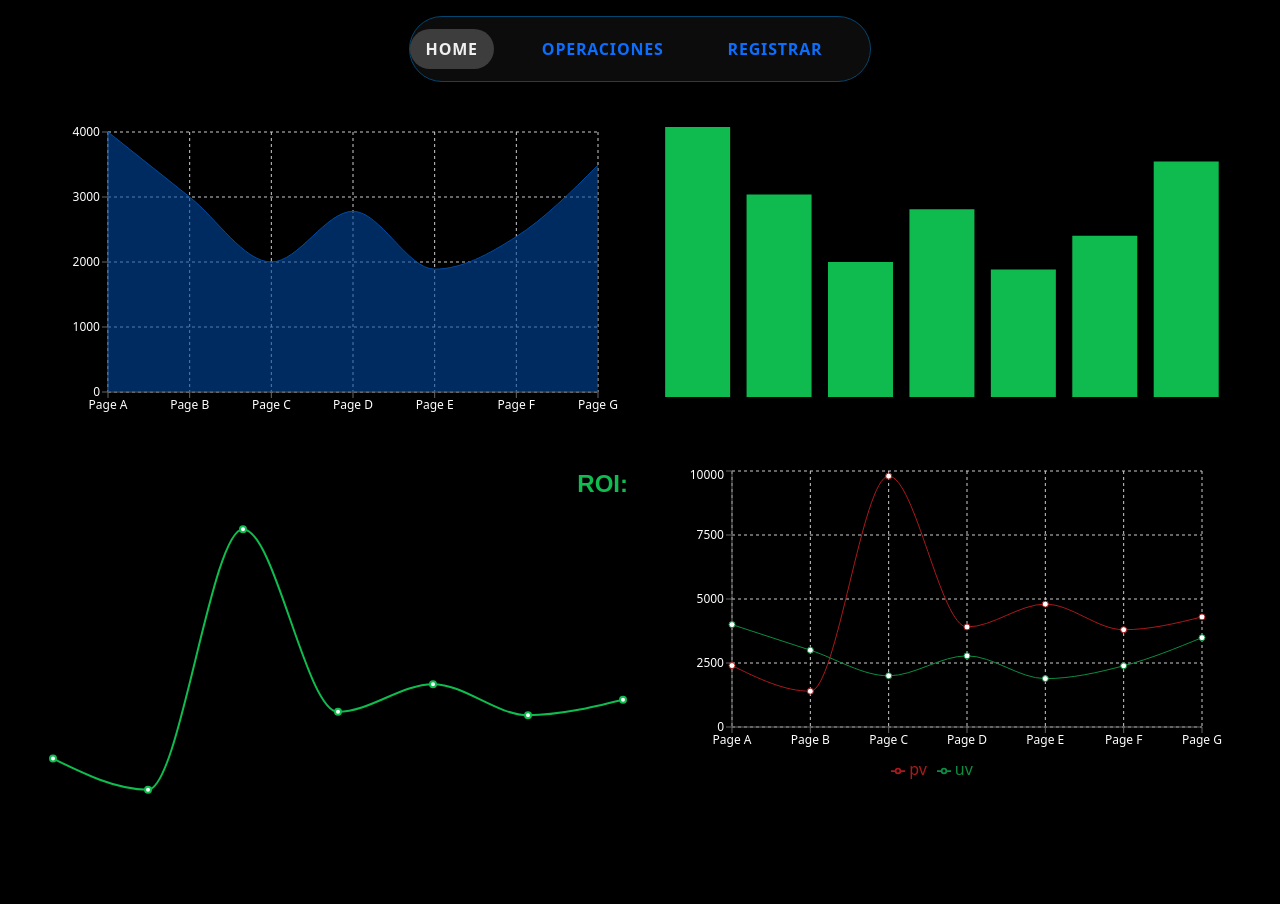
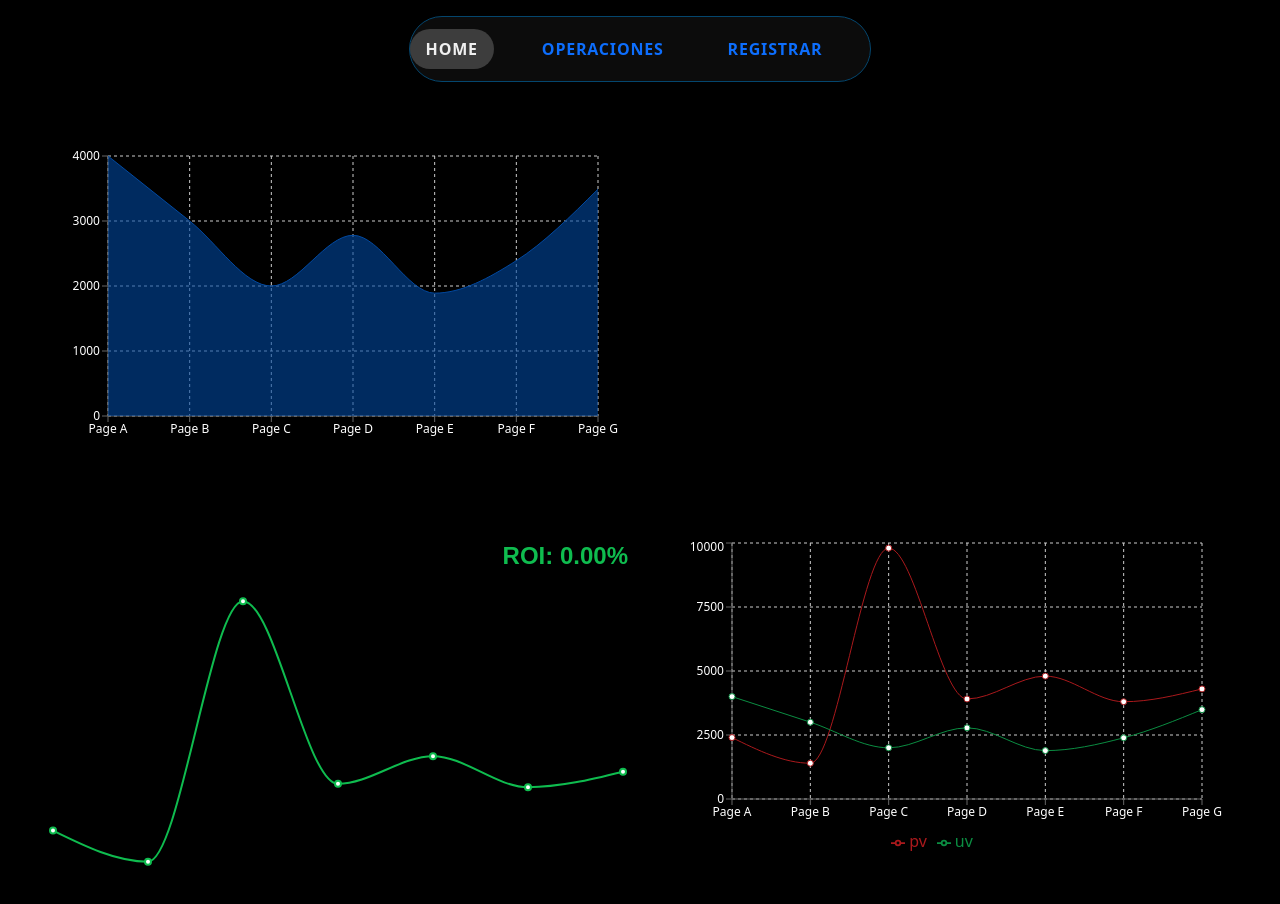
Before and after one commit to ThomasM-dev/TraderTracker, a React (Vite) app: page / in a window 1280 px wide. Shown: the top 904 px of the page. Before the commit the page ends 838 px from the top, so only its background shows below. Built offline with nearby package versions, Linux system fonts and the light colour scheme; no server answers; the database is empty.

Commit message:
feat: enhance layout and styling in DailyRentability, RentSharesCrypto, Rentability_long_shorts, and RoiRent components

```diff
--- a/src/components/DailyRentability/index.jsx
+++ b/src/components/DailyRentability/index.jsx
@@ -1,4 +1,3 @@
-import { useSelector } from "react-redux";
 import "./DailyRentability.css";
 import {
   AreaChart,
@@ -21,9 +20,10 @@
 ];
 
 const DailyRentability = () => {
-  const operationsState= useSelector((state) => state.operations)
+
+
   return (
-    <div className="daily-rentability">
+    <div className="daily-rentability mt-4">
       <ResponsiveContainer width="100%" height={300}>
         <AreaChart
           data={data}
--- a/src/components/RentSharesCrypto/index.jsx
+++ b/src/components/RentSharesCrypto/index.jsx
@@ -47,7 +47,7 @@
   ];
 
   return (
-    <div className="rent">
+    <div className="mt-5">
       <ResponsiveContainer>
         <BarChart width={120} height={10} data={data}>
           <Bar dataKey="uv" fill="#0fbb4f" />
--- a/src/components/Rentability_long_shorts/index.jsx
+++ b/src/components/Rentability_long_shorts/index.jsx
@@ -56,7 +56,7 @@
     },
   ];
   return (
-    <div className="rentability_long_shorts">
+    <div className="rentability_long_shorts mt-5">
       <ResponsiveContainer>
         <LineChart
           width={500}
--- a/src/components/RoiRent/index.jsx
+++ b/src/components/RoiRent/index.jsx
@@ -1,5 +1,6 @@
 import { ResponsiveContainer, LineChart, Line } from "recharts";
 import "./RoiRent.css";
+import { useSelector } from "react-redux";
 const RoiRent = () => {
   const data = [
     {
@@ -45,10 +46,16 @@
       amt: 2100,
     },
   ];
+  const inversionInicial= 65
+  const operationsState = useSelector((state) => state.operations || []);
+  const totalTp = operationsState.reduce((acc, operation) => {
+    return acc + Number(operation.ganancia || 0);
+  }, 0);
+    const ROI = (totalTp / inversionInicial) * 100;
   return (
-    <div className="roi">
+    <div className="roi mt-5">
       <ResponsiveContainer>
-        <p className="roiPorcentaje">ROI: </p>
+        <p className="roiPorcentaje">ROI: {ROI.toFixed(2)}%</p>
         <LineChart width={300} height={100} data={data}>
           <Line type="monotone" dataKey="pv" stroke="#0fbc4f" strokeWidth={2} />
         </LineChart>
```
